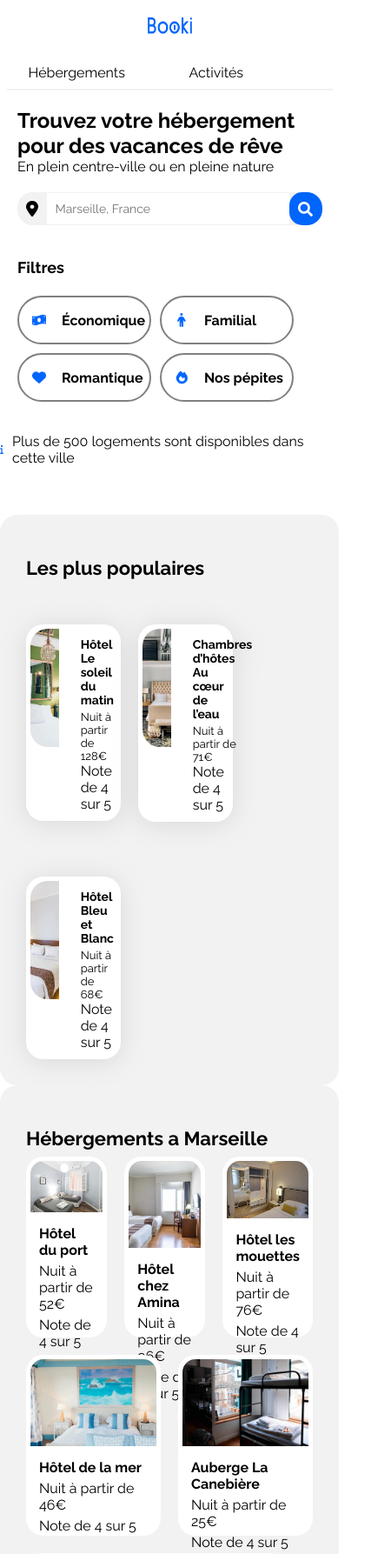
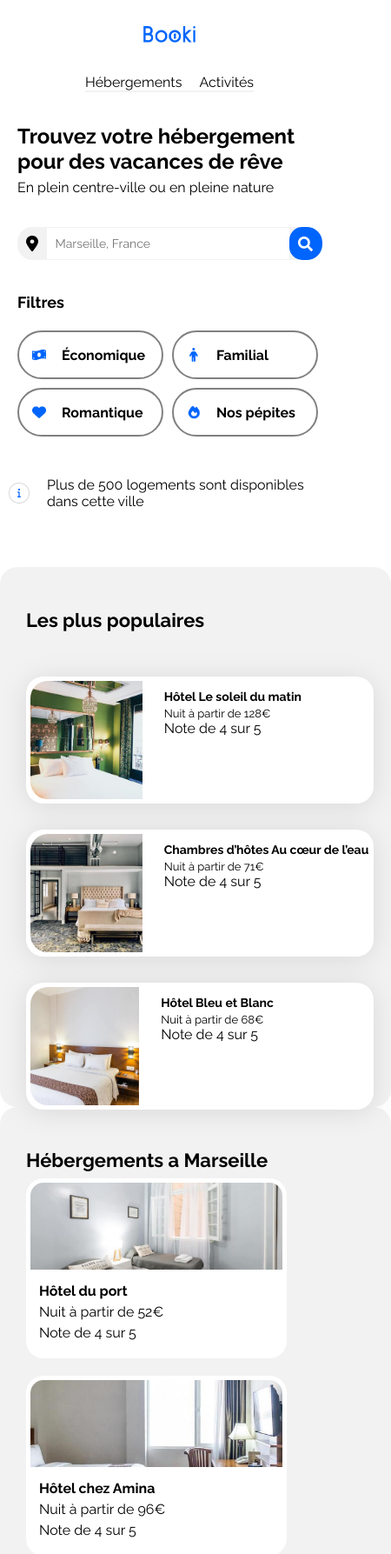
Before and after one commit to stevenfrr667-git/P3, a plain HTML site: page index.html in a window 390 px wide. Shown: the top 1787 px of the page at 87% size, 450 px wide, since content can reach past the window. Drawn offline with Linux system fonts and the light colour scheme.

Commit message:
mise ajour projet

```diff
--- a/css/style.css
+++ b/css/style.css
@@ -96,7 +96,7 @@ a {
 }
 
 .hebergements-card-container a {
-  flex: 1 1 calc(33% - 20px);
+  flex: 1 1 calc(33% - 22px);
   max-width: 300px;
 }
 
@@ -319,21 +319,19 @@ a {
 .activity-card-container {
     display: flex;
     flex-wrap: wrap;
-    gap: 80px;
+    gap: 22px;
     width: 100%;
     margin-bottom: 30px;
 
 }
 
 .activity-card-container a {
-    max-width: 100%;
-    width: 250px;
-    flex: 1 1 calc(15% - 20px);
-    max-width: 250px;
+
+    width:calc(25% - 22px);
 }
 
 .activity-card-container a article {
-    width: 120%;
+    width: 100%;
 }
 
 .activity-card {
@@ -380,6 +378,21 @@ a {
     margin-block-end: 0;
     padding-bottom: 5px;
 }
+
+
+
+
+
+
+
+
+
+
+
+
+
+
+
 
 /* Le code ci-dessous correspond à la version responsive uniquement */
 
@@ -486,12 +499,31 @@ a {
   min-width: 20%;
 }
 }
+
+
+
+
+
+
+
+
+
+
+
+
+
+
+
 /* Small devices (phones, less than 768px) */
 @media all and (max-width: 767.98px) {
 body, html, main {
     margin: 0;
     padding: 0;
     width: 100%;
+}
+section {
+
+    max-width: 100%;
 }
    .main-container {
     padding: 0 0px;
@@ -507,7 +539,7 @@ body, html, main {
         width: 100%;
         }
 .logo {
-    width: 51px;
+    width: 100%;
     height: 19px;
 }
 .header-booki {
@@ -516,8 +548,7 @@ body, html, main {
     flex-wrap: wrap;
     justify-content: center;
     align-items: center;
-    min-width: 375px;
-    max-width: 768px;
+    width: 100%;
 }
 .header-top {
     display: flex;
@@ -526,36 +557,33 @@ body, html, main {
     margin-top: 20px;
 }
 .nav-icons {
-    display: flex;            /* active Flexbox */
-    flex-direction: column;   /* empile h1 et p verticalement */
-    align-items: flex-start;      /* centre horizontalement les enfants */
-    text-align: start;      /* centre le texte à l’intérieur du h1 et p */
-    padding: 20px;
-}
-.nav-icons h1 {
-    font-size: 24px; /* ou la taille que tu veux */
-    margin: 0; /* supprime les marges par défaut */
+    display: flex;
+    flex-direction: column;
+    align-items: flex-start;
+    text-align: start;
+    padding: 10px;
+    margin: 10px;
+    font-size: 12px;
 }
 .nav-icons p {
-    font-size: 16px; /* ou la taille que tu veux */
-    margin: 0; /* supprime les marges par défaut */
+    margin-top: -10px;
+    font-size: 16px;
 }
-
-
 .header-image {
     margin-bottom: 40px;
     margin: 0%;
+    padding: 10px;
 
 }
 .nav-links {
     margin-top: 20px;
-    min-width: 375px;
+    width: 100%;
     border-bottom: #F2F2F2 solid 2px;
 
 }
 .nav-links a {
-    min-width: 44%;
-    margin: 9px 0;
+    width: 100%;
+
 
 }
 .nav-links :hover {
@@ -581,7 +609,7 @@ body, html, main {
   align-items: center;
   gap: 8px;
   padding: 8px 5px;
-  min-width: 40%;
+  min-width: 44%;
 
 }
 
@@ -593,7 +621,14 @@ body, html, main {
 .icon-filtre p {
   margin: 0;
 }
+.infobar {
+    margin: 10px;
+    gap: 20px;
 
+}
+.infobar img {
+content: url(../images/filtres/i-filtre-smart.png);
+}
 
 .search2 {
         font-size: 0;
@@ -620,8 +655,7 @@ body, html, main {
     display: flex;
 }
 .searchping-container {
-    min-width: auto;
-    min-height: auto;
+    width: 10%;
 }
 .search1 {
     width: 100%;
@@ -636,6 +670,13 @@ body, html, main {
     max-width: 100%;
 
 }
+.hebergements-and-populaires section {
+    width: 100%;
+    box-sizing: content-box;
+    max-width: 100%;
+
+
+    }
 .hebergements {
     width: 100%;
     max-width: 100%;
@@ -643,23 +684,27 @@ body, html, main {
     border-radius: 0px;
      order: 2; /* passe après populaires */
     background-color: white;
+
 }
+
  .populaires {
-    order: 1; /* populaires en premier */
+    order: 1;
     width: 100%;
-    max-width: 100%;
+
     }
-.hebergements-card {
-    width: 355px;
-    height: 208px;
+.hebergements-card-container a {
+    width: 100%;
+    flex: 1 1 calc(100% - 20px);
+    align-items: center;
+    }
 
-  }
 .hebergements-card-container {
     display: flex;
     gap: 20px;
     width: 375px;
     margin-bottom: 30px;
     margin-top: -30px;
+
   }
 .activity {
     display: flex;
@@ -673,7 +718,7 @@ body, html, main {
     flex-wrap: wrap;
     width: 100%;
     align-items: center;
-    margin: none;
+    margin: 0;
  }
  .activity-card {
     width: 315px;
@@ -687,10 +732,10 @@ body, html, main {
     width: 294px;
 }
 .footer-container {
-        flex-direction: column; /* passe les boxes en vertical */
-        align-items: center;    /* centre les boxes horizontalement */
-        margin-right: 0;        /* supprime le margin qui gênait */
-        gap: 20px;              /* espace entre les boxes */
+        flex-direction: column;
+        align-items: center;
+        margin-right: 0;
+        gap: 20px;
     }
 
     .footer {
@@ -700,6 +745,19 @@ body, html, main {
     }
 
     .footer-box {
-        text-align: center;     /* optionnel : centre le texte */
+        text-align: center;
     }
+.activity-card-container a {
+    width: 100%;
+    width: calc(100% - 2px);
     }
+.populaires-cards a {
+    width: 100%;
+    height: 146px;
+    max-width: 100%;
+
+}
+.activity-card-image img {
+    height: 185px;
+}
+        }
```
Also changed, not shown: images/filtres/i-filtre-smart.png (added).
